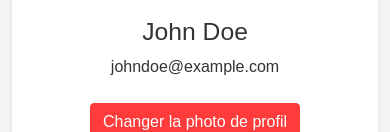
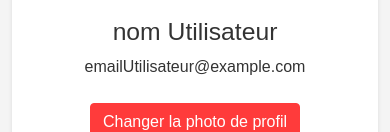
Before and after one commit to 02Roland/projet, a plain HTML site: page profil.html in a window 390 px wide. Shown: the part 254-386 px from the top of the page. Drawn offline with nearby package versions, Linux system fonts and the light colour scheme.

```diff
--- a/profil.html
+++ b/profil.html
@@ -74,8 +74,8 @@
 
         <div class="profile-card text-center">
             <img src="https://via.placeholder.com/150" alt="Photo de profil" class="profile-picture" id="profilePicture">
-            <h2 id="userName">John Doe</h2>
-            <p id="userEmail">johndoe@example.com</p>
+            <h2 id="userName">nom Utilisateur</h2>
+            <p id="userEmail">emailUtilisateur@example.com</p>
             <button class="btn btn-primary mt-2" onclick="changeProfilePicture()">Changer la photo de profil</button>
         </div>
 
```
